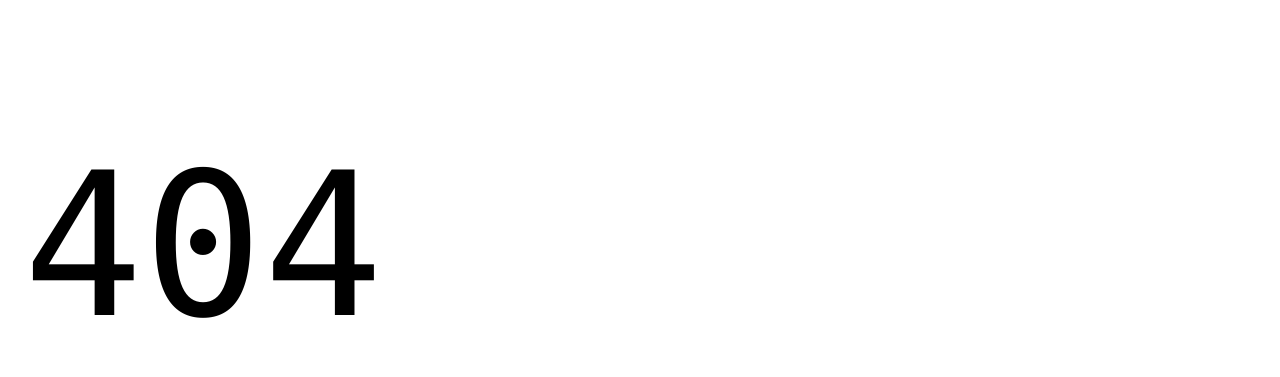
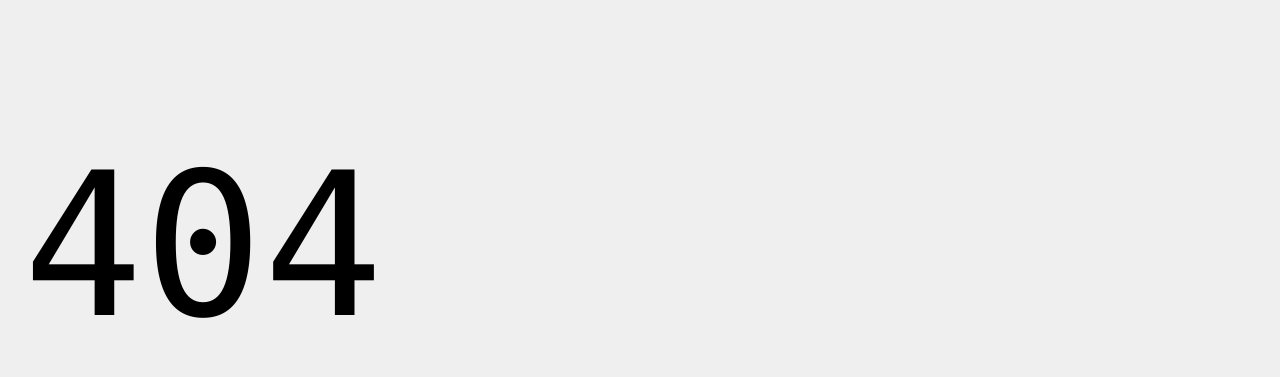
Before and after one commit to ricardoiso/franklin-template, a website with bundled scripts: page 404.html in a window 1280 px wide. Shown: the part 62-439 px from the top of the page. Built offline with nearby package versions, Linux system fonts and the light colour scheme; files whose address does not match are found by name.

Commit message:
update bgs & img border radius

```diff
--- a/blocks/columns/columns.css
+++ b/blocks/columns/columns.css
@@ -5,6 +5,7 @@
 
 .columns img {
     width: 100%;
+    border-radius: 15px;
 }
 
 @media (min-width: 900px) {
--- a/styles/styles.css
+++ b/styles/styles.css
@@ -14,9 +14,9 @@
   /* colors */
   --link-color: #035fe6;
   --link-hover-color: #136ff6;
-  --background-color: #fff;
+  --background-color: #efefef;
   --overlay-background-color: #eee;
-  --highlight-background-color: #ccc;
+  --highlight-background-color: #f0f0f0;
   --text-color: #000;
 
   /* fonts */
```
